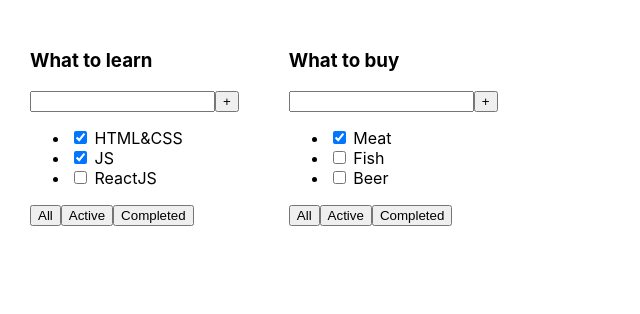
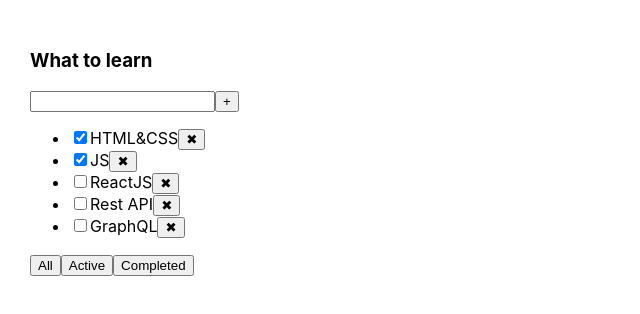
Before and after one commit to evgeniyborysov/TODO_react, a React (Create React App) app: page / in a window 1280 px wide. Shown: the top 314 px of the page, without its empty margins (0-640 px from the left). Built offline with nearby package versions, Linux system fonts and the light colour scheme.

Commit message:
test commit

```diff
--- a/src/App.tsx
+++ b/src/App.tsx
@@ -1,23 +1,45 @@
-import React from "react";
+import React, {useState} from "react";
 import "./App.css";
 import { TodoList } from "./components/TodoList";
 
+export type FilterValueType = "All" | "Active" | "Completed"
+
+
 function App() {
-    const tasks1 = [
-        { id: 1, title: "HTML&CSS", isDone: true },
-        { id: 2, title: "JS", isDone: true },
-        { id: 3, title: "ReactJS", isDone: false },
-    ];
-    const tasks2 = [
-        { id: 1, title: "Meat", isDone: true },
-        { id: 2, title: "Fish", isDone: false },
-        { id: 3, title: "Beer", isDone: false },
-    ];
+
+    let [tasks, setTasks] = useState(
+        [
+            { id: 1, title: "HTML&CSS", isDone: true },
+            { id: 2, title: "JS", isDone: true },
+            { id: 3, title: "ReactJS", isDone: false },
+            { id: 4, title: "Rest API", isDone: false },
+            { id: 5, title: "GraphQL", isDone: false }
+        ]
+    )
+
+    let [filter, setFilter] = useState<FilterValueType>("All")
+
+    let filteredTasks = tasks;
+
+    if (filter === "Active") {
+        filteredTasks = filteredTasks.filter(task => !task.isDone)
+    }
+    if (filter === "Completed") {
+        filteredTasks = filteredTasks.filter(task => task.isDone)
+    }
+
+    function filterTasks(filetValue: FilterValueType) {
+        setFilter(filetValue);
+    }
+
+    function removeTask(taskID: number) {
+        tasks = tasks.filter(task => task.id !== taskID)
+        setTasks(tasks);
+    }
 
     return (
         <div className="App">
-            <TodoList title={"What to learn"} tasks={tasks1} />
-            <TodoList title={"What to buy"} tasks={tasks2} />
+            <TodoList title={"What to learn"} tasks={filteredTasks} removeTask={removeTask} filterTasks={filterTasks}/>
         </div>
     );
 }
--- a/src/components/TodoList.tsx
+++ b/src/components/TodoList.tsx
@@ -1,4 +1,5 @@
 import React from "react";
+import {FilterValueType} from "../App";
 
 type TodoListTaskType = {
     id: number;
@@ -7,8 +8,10 @@
 };
 
 type TodoListPropsType = {
-    title: string;
-    tasks: Array<TodoListTaskType>;
+    title: string
+    tasks: Array<TodoListTaskType>
+    removeTask: (taskID: number) => void
+    filterTasks: (filetValue: FilterValueType) => void
 };
 
 export const TodoList = (props: TodoListPropsType) => {
@@ -23,16 +26,17 @@
                 {props.tasks.map((task) => {
                     return (
                         <li key={task.id}>
-                            <input type="checkbox" checked={task.isDone} />{" "}
+                            <input type="checkbox" checked={task.isDone} />
                             <span>{task.title}</span>
+                            <button onClick={()=> props.removeTask(task.id)}>✖</button>
                         </li>
                     );
                 })}
             </ul>
             <div>
-                <button>All</button>
-                <button>Active</button>
-                <button>Completed</button>
+                <button onClick={()=> props.filterTasks("All")}>All</button>
+                <button onClick={()=> props.filterTasks("Active")}>Active</button>
+                <button onClick={()=> props.filterTasks("Completed")}>Completed</button>
             </div>
         </div>
     );
```
